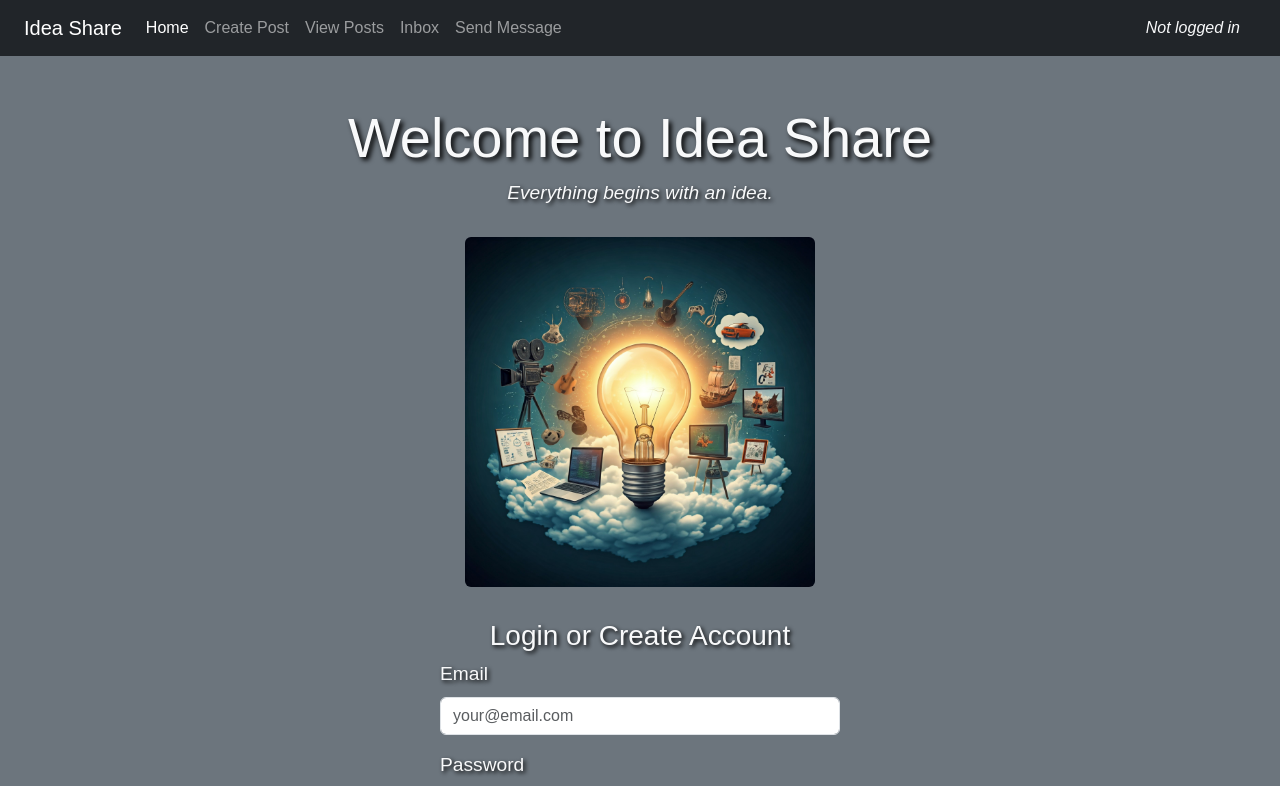
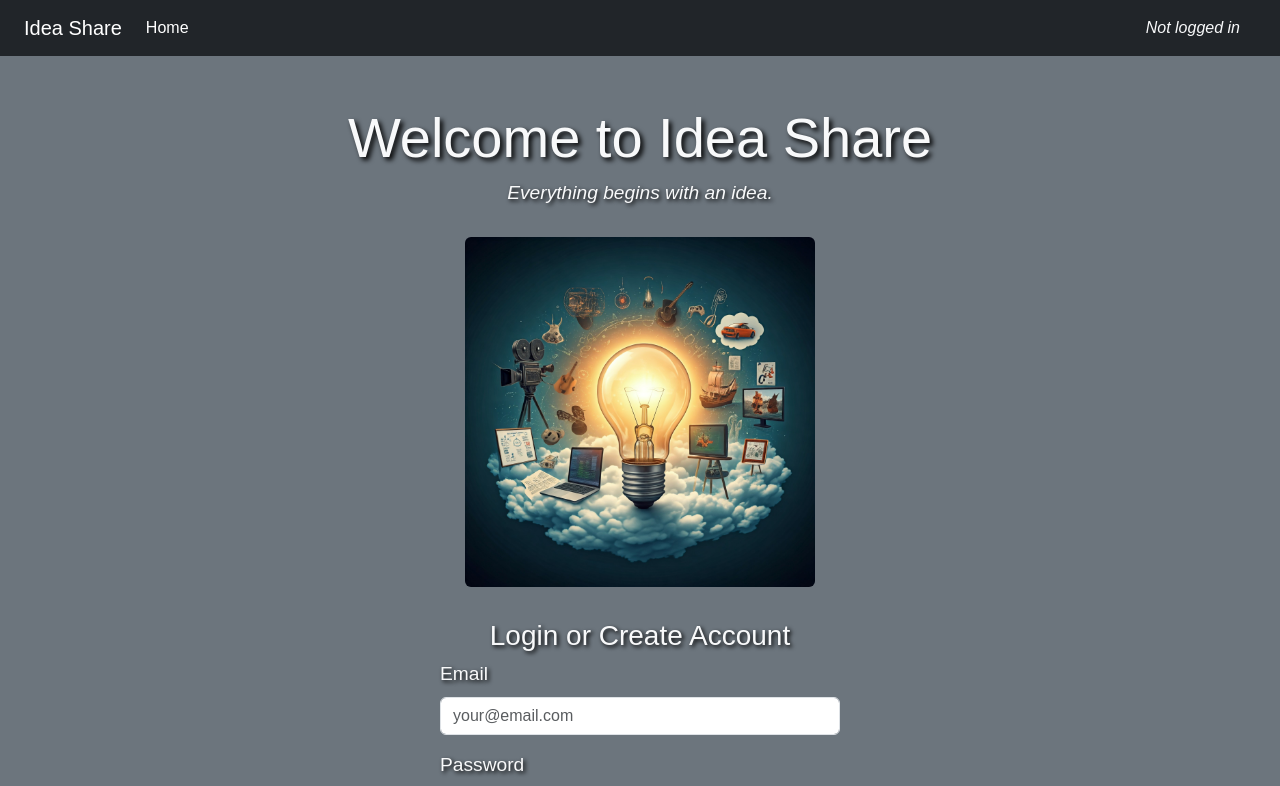
Before and after one commit to nathanyjones/startup, a React (Vite) app: page / in a window 1280 px wide. Shown: the top 786 px of the page. Built offline with nearby package versions, Linux system fonts and the light colour scheme.

Commit message:
Updating App react.

```diff
--- a/src/App.jsx
+++ b/src/App.jsx
@@ -10,32 +10,12 @@ import './app.css';
 
 function App() {
     const [userName, setUserName] = React.useState(localStorage.getItem('userName') || '');
-    const [loggedIn, setLoggedIn] = React.useState(false);
-    // const currentAuthState = userName ? AuthState.Authenticated : AuthState.Unauthenticated;
-    // const [authState, setAuthState] = React.useState(currentAuthState);
+    const [loggedIn, setLoggedIn] = React.useState(userName ? true : false);
 
     return (
             <BrowserRouter>
                 <div className='body bg-dark text-light'>
-                <Header />
 
-                <Routes>
-                    <Route path='/' element={<Home userName={userName} setUserName={setUserName}/>} exact/>
-                    <Route path='/create-post' element={<CreatePost userName={userName}/>}/>
-                    <Route path='/view-posts' element={<ViewPosts/>}/>
-                    <Route path='/inbox' element={<Inbox/>}/>
-                    <Route path='/send-message' element={<SendMessage />}/>
-                    <Route path='*' element={<NotFound/>} />
-                </Routes>
-
-                <Footer />
-            </div>
-        </BrowserRouter>
-    );
-}
-
-function Header() {
-    return (
                     <header className="container-fluid">
                         <nav className="navbar navbar-expand-lg navbar-dark bg-dark">
                             <div className="container-fluid">
@@ -50,36 +30,65 @@ function Header() {
                                         <li className="nav-item">
                                             <NavLink className="nav-link" to="">Home</NavLink>
                                         </li>
+                                        {loggedIn && (
                                             <li className="nav-item">
                                                 <NavLink className="nav-link" to="create-post">Create Post</NavLink>
                                             </li>
+                                        )}
+                                        {loggedIn && (
                                             <li className="nav-item">
                                                 <NavLink className="nav-link" to="view-posts">View Posts</NavLink>
                                             </li>
+                                        )}
+                                        {loggedIn && (
                                             <li className="nav-item">
                                                 <NavLink className="nav-link" to="inbox">Inbox</NavLink>
                                             </li>
+                                        )}
+                                        {loggedIn && (
                                             <li className="nav-item">
                                                 <NavLink className="nav-link" to="send-message">Send Message</NavLink>
                                             </li>
+                                        )}
                                     </ul>
-                    <LoginStatus />
+                                    <LoginStatus/>
                                 </div>
                             </div>
                         </nav>
                     </header>
-    )
+
+                    <Routes>
+                        <Route
+                            path='/'
+                            element={
+                                <Home
+                                    userName={userName}
+                                    loggedIn={loggedIn}
+                                    onLoginChange={(userName, loggedIn) => {
+                                        setUserName(userName);
+                                        setLoggedIn(loggedIn);
+                                    }}
+                                />
                             }
+                            exact
+                        />
+                        <Route path='/create-post' element={<CreatePost userName={userName}/>}/>
+                        <Route path='/view-posts' element={<ViewPosts/>}/>
+                        <Route path='/inbox' element={<Inbox/>}/>
+                        <Route path='/send-message' element={<SendMessage/>}/>
+                        <Route path='*' element={<NotFound/>}/>
+                    </Routes>
 
-function Footer() {
-    return (
                     <footer className="bg-dark text-white-50">
                         <div className="container-fluid d-flex justify-content-between">
                             <span className="text-reset">Nathan Jones</span>
                             <a className="text-reset" href="https://github.com/nathanyjones/startup.git">Source</a>
                         </div>
                     </footer>
-    )
+
+                </div>
+            </BrowserRouter>
+    );
 }
 
 function LoginStatus() {
```
Lines whose indentation alone changed are shown as unchanged.
